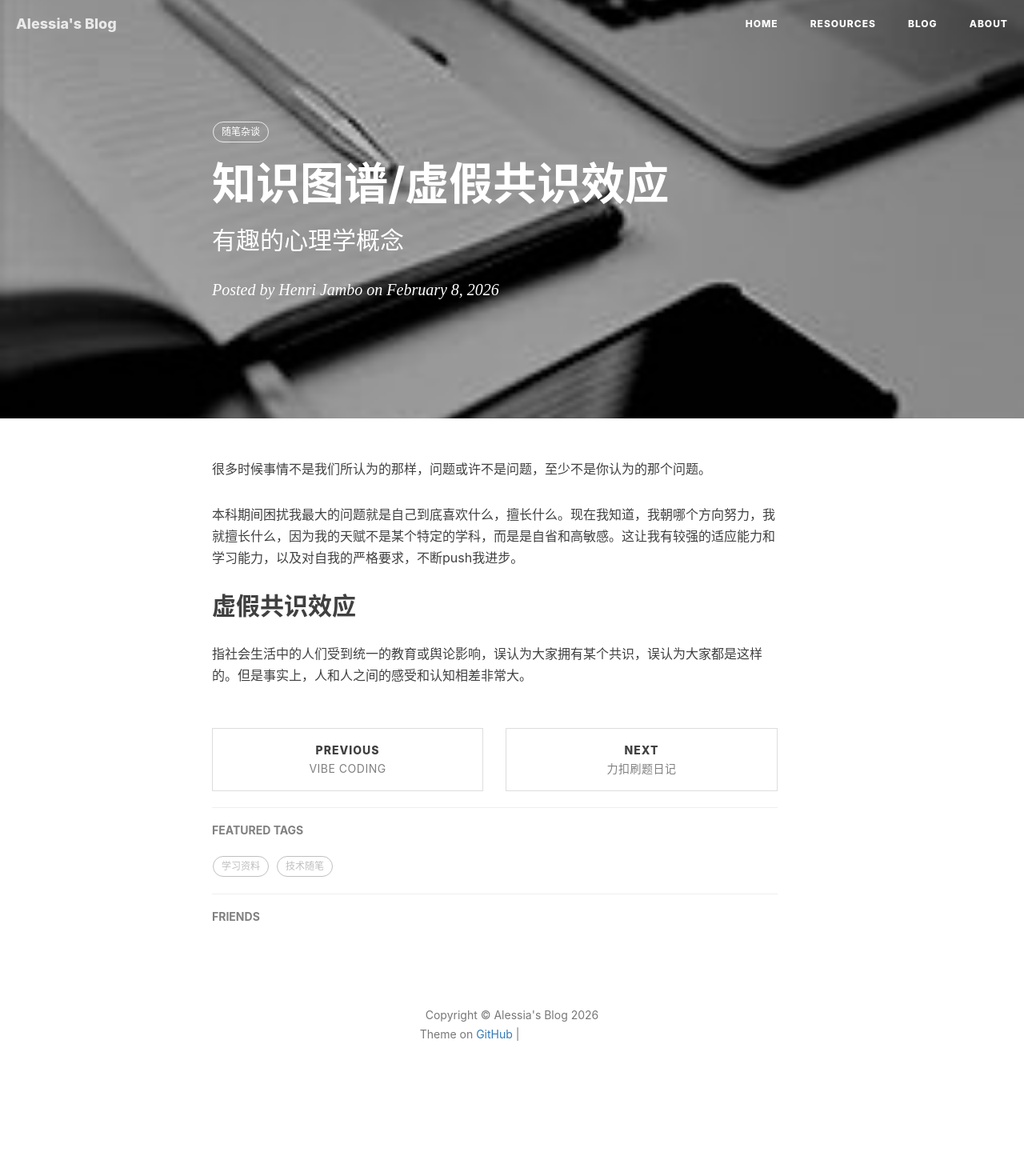
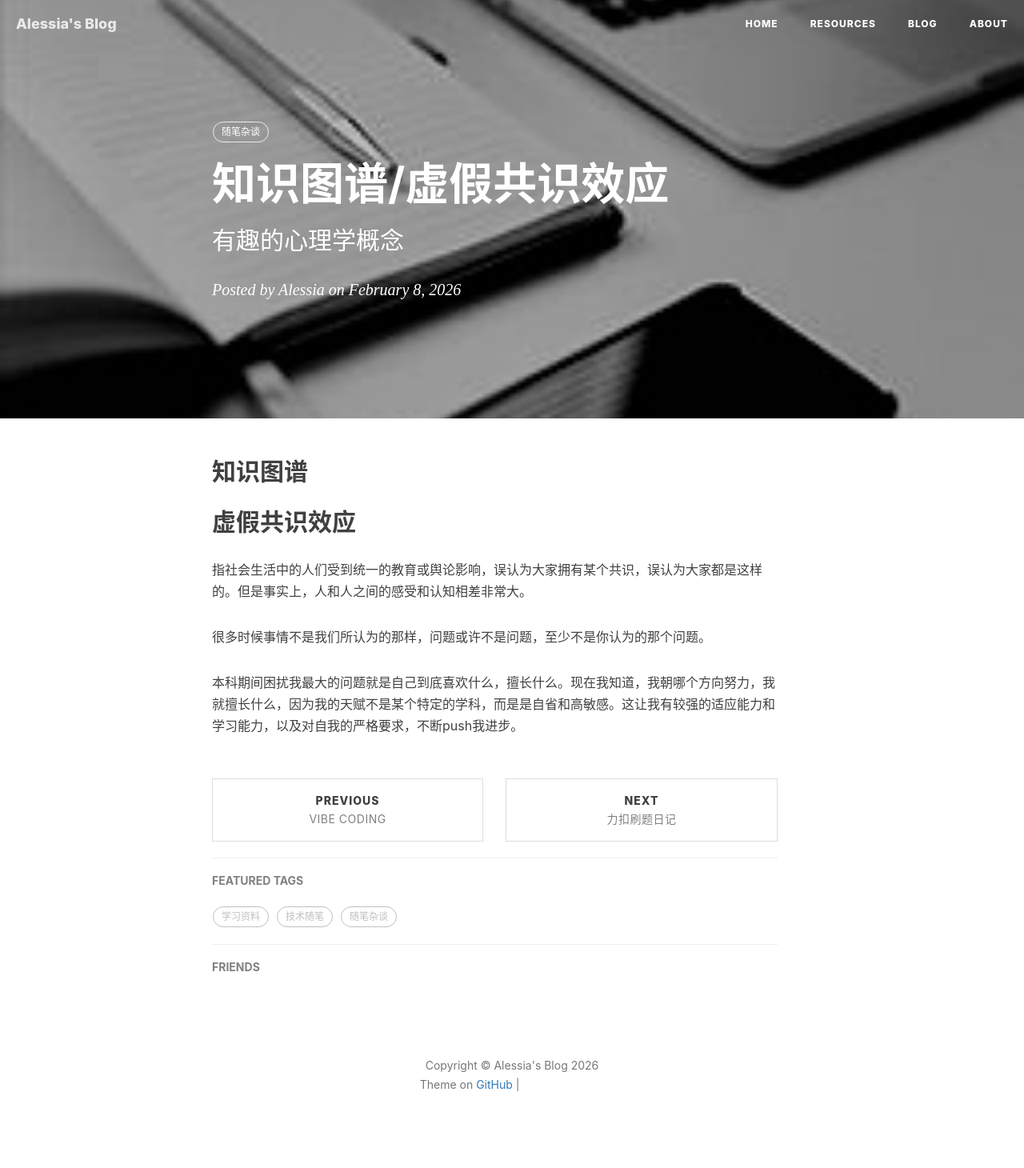
Before and after one commit to LIU-Alessia/LIU-Alessia.github.io, a Jekyll site: the page built from _posts/2026-02-08-知识图谱.md, in a window 1280 px wide. Shown: the whole page at 80% size. Built offline with Jekyll 4.4.1, drawn with Linux system fonts in a browser that asks for light colours; nearby versions of some CDN libraries; comment, search, counter and statistics services are not loaded; before the commit the page ends 1397 px from its top, so only the background shows below that; grey boxes are pictures that could not be loaded.

Commit message:
显示技术

```diff
--- a/_posts/2026-02-08-知识图谱.md
+++ b/_posts/2026-02-08-知识图谱.md
@@ -3,16 +3,18 @@ layout:     post
 title:      知识图谱/虚假共识效应
 subtitle:   有趣的心理学概念
 date:       2026-02-08
-author:     Henri Jambo
+author:     Alessia
 header-img: img/post-bg-recitewords.jpg
 catalog: false
 tags:
     - 随笔杂谈
 ---
 
+## 知识图谱
+
+## 虚假共识效应
+指社会生活中的人们受到统一的教育或舆论影响，误认为大家拥有某个共识，误认为大家都是这样的。但是事实上，人和人之间的感受和认知相差非常大。
+
 很多时候事情不是我们所认为的那样，问题或许不是问题，至少不是你认为的那个问题。
 
 本科期间困扰我最大的问题就是自己到底喜欢什么，擅长什么。现在我知道，我朝哪个方向努力，我就擅长什么，因为我的天赋不是某个特定的学科，而是是自省和高敏感。这让我有较强的适应能力和学习能力，以及对自我的严格要求，不断push我进步。
-
-## 虚假共识效应
-指社会生活中的人们受到统一的教育或舆论影响，误认为大家拥有某个共识，误认为大家都是这样的。但是事实上，人和人之间的感受和认知相差非常大。
```
Also changed, not shown: _posts/2026-04-08-计算机网络.md (added, +22 -0 lines).
